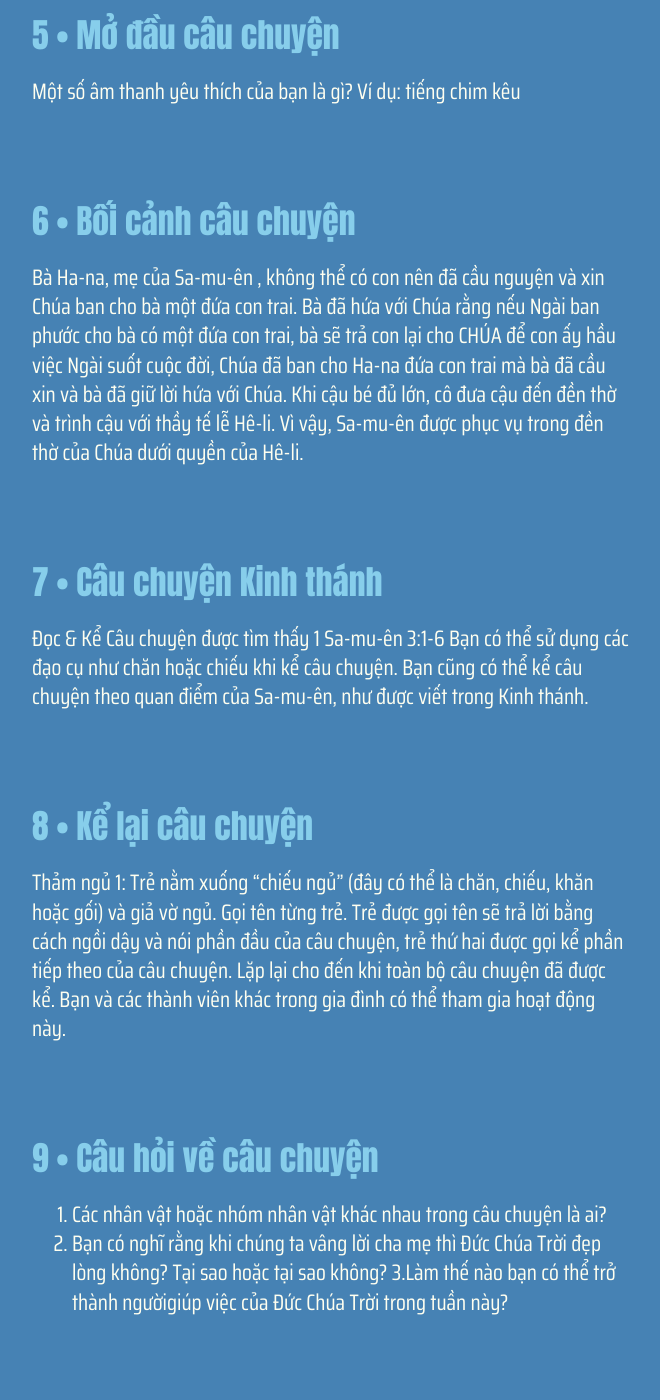
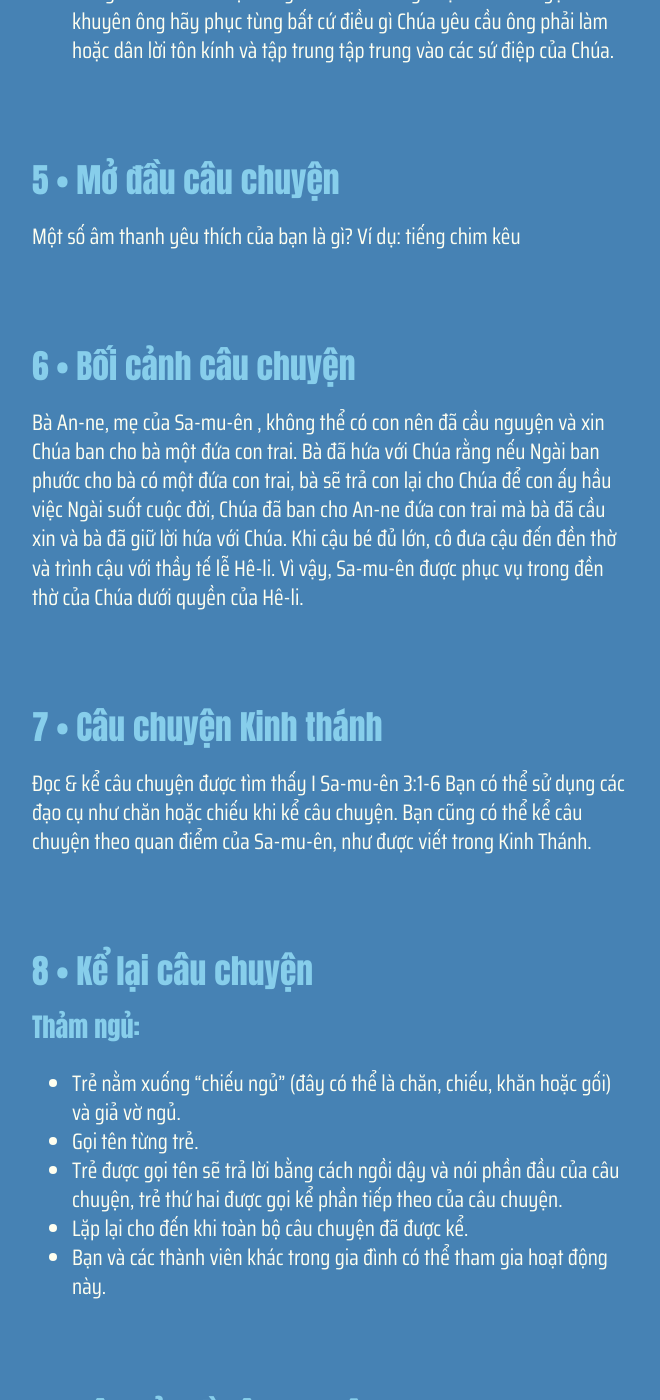
Before and after one commit to GospelTrust/LGS, a Jekyll site: the page built from docs/content/_vi/38-1.md, in a window 1280 px wide and 1400 px high, scrolled down 2761 px. Shown: the whole window, without its empty margins (308-968 px from the left). Built offline with Jekyll 4.4.1, drawn with Linux system fonts in a browser that asks for light colours; some web fonts are replaced; some of the changed text lies outside the part shown.

Commit message:
Update: w38d1

```diff
--- a/docs/content/_vi/38-1.md
+++ b/docs/content/_vi/38-1.md
@@ -1,20 +1,20 @@
 ---
 week: 38
 day: 1
-title: 'ĐỨC CHÚA TRỜI KÊU GỌI  SA-MU-ÊN'
+title: 'Đức Chúa Trời kêu gọi Sa-mu-ên'
 bible: 'I Sa-mu-ên 3:1-10; 19-21'
 layout: lesson
 ---
 
 
 {% include lesson/section.html index=1 %}
-- Để trẻ em biết rằng Đức Chúa Trời quan phòng và hướng dẫn riêng biệt cho cuộc sống của những người được chọn như Ha-na & Sa-mu-ên
+- Để trẻ em biết rằng Đức Chúa Trời quan phòng và hướng dẫn riêng biệt cho cuộc sống của những người được chọn như An-ne & Sa-mu-ên.
 - Để trẻ em hiểu rằng khi chúng ta làm theo hướng dẫn của Chúa và giúp đỡ người khác là chúng ta đang phục vụ Chúa.
 - Để trẻ em học được tầm quan trọng của việc lắng nghe Đức Chúa Trời.
 
 
 {% include lesson/section.html index=2 %}
-Sa-mu-ên xuất hiện tại cuối thời kỳ các quan xét của Y-sơ-ra-ên. Vào thời điểm này, dân tộc Y-sơ-ra-ên tiếp tục phạm tội chống lại Đức Chúa Trời và chọn làm theo những gì họ muốn. Đó là lúc Sa-mu-ên được đặt dưới sự chăm sóc và huấn luyện của Hê-li. Hê-li, là thầy tế lễ thượng phẩm và là quan xét của Y-sơ-ra-ên vào thời đó (1 Sa-mu-ên 1:9; 4:18). Mặc dù vậy, các con trai của ông đã phạm tội, tham lam (1 Sa 2:12-17) và lạm dụng chức vụ thầy tế lễ. Đức Chúa Trời tuyên bố rằng Ngài sẽ chọn một thầy tế lễ mới cho dân Y-sơ-ra-ên từ bên ngoài gia đình của Hê-li, vì lý do đó, Đức Chúa Trời sẽ dạy dỗ một người khác để thay thế.
+Sa-mu-ên xuất hiện tại cuối thời kỳ các quan xét của Y-sơ-ra-ên. Vào thời điểm này, dân tộc Y-sơ-ra-ên tiếp tục phạm tội chống lại Đức Chúa Trời và chọn làm theo những gì họ muốn. Đó là lúc Sa-mu-ên được đặt dưới sự chăm sóc và huấn luyện của Hê-li. Hê-li, là thầy tế lễ thượng phẩm và là quan xét của Y-sơ-ra-ên vào thời đó (I Sa-mu-ên 1:9; 4:18). Mặc dù vậy, các con trai của ông đã phạm tội, tham lam (I Sam 2:12-17) và lạm dụng chức vụ thầy tế lễ. Đức Chúa Trời tuyên bố rằng Ngài sẽ chọn một thầy tế lễ mới cho dân Y-sơ-ra-ên từ bên ngoài gia đình của Hê-li, vì lý do đó, Đức Chúa Trời sẽ dạy dỗ một người khác để thay thế.
 - Trong khi ở dưới sự chăm sóc của Hê-li, Sa-mu-ên đã được dạy dỗ về Đức Chúa Trời và những chỉ dẫn của Ngài. Khi còn nhỏ, Sa-mu-ên cũng được giao những nhiệm vụ nhỏ xung quanh đền tạm, chẳng hạn như mở cửa (I Sa-mu-ên 2:18; 3:15). Hê-li (thầy tế lễ cả) lúc này đã già và thị lực không còn tốt nữa, nên ông cần Sa-mu-ên ở gần để giúp đỡ ông.
 - Trong khoảng thời gian này, Đức Chúa Trời đã không nói chuyện trực tiếp với ai trong nhiều năm vì sự cố ý không vâng lời của dân Y-sơ-ra-ên. Cuộc gặp gỡ giữa Sa-mu-ên với Chúa là lần đầu tiên sau nhiều năm ấy.
 - Khi còn nhỏ, Sa-mu-ên đã phụng sự Đức Chúa Trời trước mặt Hê-li (I Sa-mu-ên 2:11, 18). Ông đã phục vụ Đức Chúa Trời lâu đến khi chừng nào ông còn sống. Ông là một tư tế, một quan xét và cũng là một nhà tiên tri. Ông trung tín hầu việc Đức Chúa Trời và dân tộc Y-sơ-ra-ên từ thời các quan xét thay đổi sang thời kỳ cai trị của các vị vua.
@@ -22,11 +22,11 @@
 
 
 {% include lesson/section.html index=3 %}
-Lạy Chúa, Chúng con cảm ơn Ngài vì dù người lớn hay trẻ em, chúng con đều có thể có cơ hội hầu việc cho Ngài. Xin Chúa hãy giúp chúng con luôn lắng nghe Ngài và là một phước lành cho những người khác. Nhân danh Chúa Jêsus Christ, chúng con cầu nguyện. Amen.
+> Lạy Chúa, chúng con cảm ơn Ngài vì dù người lớn hay trẻ em, chúng con đều có thể có cơ hội hầu việc cho Ngài. Xin Chúa hãy giúp chúng con luôn lắng nghe Ngài và là một phước lành cho những người khác. Nhân danh Chúa Jêsus Christ, chúng con cầu nguyện. Amen.
 
 
 {% include lesson/section.html index=4 %}
-I Sa-mu-ên 3:10
+### I Sa-mu-ên 3:10
 Đức Giê-hô-va đến đứng tại đó, gọi như các lần trước: Hỡi Sa-mu-ên! hỡi Sa-mu-ên! Sa-mu-ên thưa: Xin hãy phán, kẻ tôi tớ Ngài đang nghe!
 
 * Câu ghi nhớ: Hê-li nhận thấy Sa-mu-ên đang được Chúa kêu gọi nên khuyên ông hãy phục tùng bất cứ điều gì Chúa yêu cầu ông phải làm hoặc dân lời tôn kính và tập trung tập trung vào các sứ điệp của Chúa.
@@ -37,23 +37,29 @@
 
 
 {% include lesson/section.html index=6 %}
- Bà Ha-na, mẹ của Sa-mu-ên , không thể có con nên đã cầu nguyện và xin Chúa ban cho bà một đứa con trai. Bà đã hứa với Chúa rằng nếu Ngài ban phước cho bà có một đứa con trai, bà sẽ trả con lại cho CHÚA để con ấy hầu việc Ngài suốt cuộc đời, Chúa đã ban cho Ha-na đứa con trai mà bà đã cầu xin và bà đã giữ lời hứa với Chúa. Khi cậu bé đủ lớn, cô đưa cậu đến đền thờ và trình cậu với thầy tế lễ Hê-li. Vì vậy, Sa-mu-ên được phục vụ trong đền thờ của Chúa dưới quyền của Hê-li.
+ Bà An-ne, mẹ của Sa-mu-ên , không thể có con nên đã cầu nguyện và xin Chúa ban cho bà một đứa con trai. Bà đã hứa với Chúa rằng nếu Ngài ban phước cho bà có một đứa con trai, bà sẽ trả con lại cho Chúa để con ấy hầu việc Ngài suốt cuộc đời, Chúa đã ban cho An-ne đứa con trai mà bà đã cầu xin và bà đã giữ lời hứa với Chúa. Khi cậu bé đủ lớn, cô đưa cậu đến đền thờ và trình cậu với thầy tế lễ Hê-li. Vì vậy, Sa-mu-ên được phục vụ trong đền thờ của Chúa dưới quyền của Hê-li.
 
 
 {% include lesson/section.html index=7 %}
-Đọc & Kể Câu chuyện được tìm thấy 1 Sa-mu-ên 3:1-6
- Bạn có thể sử dụng các đạo cụ như chăn hoặc chiếu khi kể câu chuyện. Bạn cũng có thể kể câu chuyện theo quan điểm của Sa-mu-ên, như được viết trong Kinh thánh.
+Đọc & kể câu chuyện được tìm thấy I Sa-mu-ên 3:1-6
+ Bạn có thể sử dụng các đạo cụ như chăn hoặc chiếu khi kể câu chuyện.
+ Bạn cũng có thể kể câu chuyện theo quan điểm của Sa-mu-ên, như được viết trong Kinh Thánh.
 
 
 {% include lesson/section.html index=8 %}
-Thảm ngủ 1:
-Trẻ nằm xuống "chiếu ngủ" (đây có thể là chăn, chiếu, khăn hoặc gối) và giả vờ ngủ. Gọi tên từng trẻ. Trẻ được gọi tên sẽ trả lời bằng cách ngồi dậy và nói phần đầu của câu chuyện, trẻ thứ hai được gọi kể phần tiếp theo của câu chuyện. Lặp lại cho đến khi toàn bộ câu chuyện đã được kể. Bạn và các thành viên khác trong gia đình có thể tham gia hoạt động này.
+### Thảm ngủ:
+- Trẻ nằm xuống "chiếu ngủ" (đây có thể là chăn, chiếu, khăn hoặc gối) và giả vờ ngủ.
+- Gọi tên từng trẻ.
+- Trẻ được gọi tên sẽ trả lời bằng cách ngồi dậy và nói phần đầu của câu chuyện, trẻ thứ hai được gọi kể phần tiếp theo của câu chuyện.
+- Lặp lại cho đến khi toàn bộ câu chuyện đã được kể.
+- Bạn và các thành viên khác trong gia đình có thể tham gia hoạt động này.
 
 
 {% include lesson/section.html index=9 %}
 1. Các nhân vật hoặc nhóm nhân vật khác nhau trong câu chuyện là ai?
-2. Bạn có nghĩ rằng khi chúng ta vâng lời cha mẹ thì Đức Chúa Trời đẹp lòng không? Tại sao hoặc tại sao không? 3.Làm thế nào bạn có thể trở thành ngườigiúp việc của Đức Chúa Trời trong tuần này?
+2. Bạn có nghĩ rằng khi chúng ta vâng lời cha mẹ thì Đức Chúa Trời đẹp lòng không? Tại sao hoặc tại sao không?
+3.Làm thế nào bạn có thể trở thành người giúp việc của Đức Chúa Trời trong tuần này?
 
 
 {% include lesson/section.html index=10 %}
-Lạy Chúa, chúng con se không bao giờ  nghĩ mình còn quá trẻ để phục vụ Ngài, xin Chúa hãy dạy chúng con cách làm như vậy. Xin Chúa giúp chúng con lớn lên trong tình yêu thương và sự kiên nhẫn với những người mà Ngài đã Chúc phước cho chúng con. Nhân danh Chúa Jêsus Christ! chúng con cầu nguyện.Amen!
+> Lạy Chúa, chúng con sẽ không bao giờ  nghĩ mình còn quá trẻ để phục vụ Ngài, xin Chúa hãy dạy chúng con cách làm như vậy. Xin Chúa giúp chúng con lớn lên trong tình yêu thương và sự kiên nhẫn với những người mà Ngài đã chúc phước cho chúng con. Nhân danh Chúa Jêsus Christ! chúng con cầu nguyện. Amen!
```
